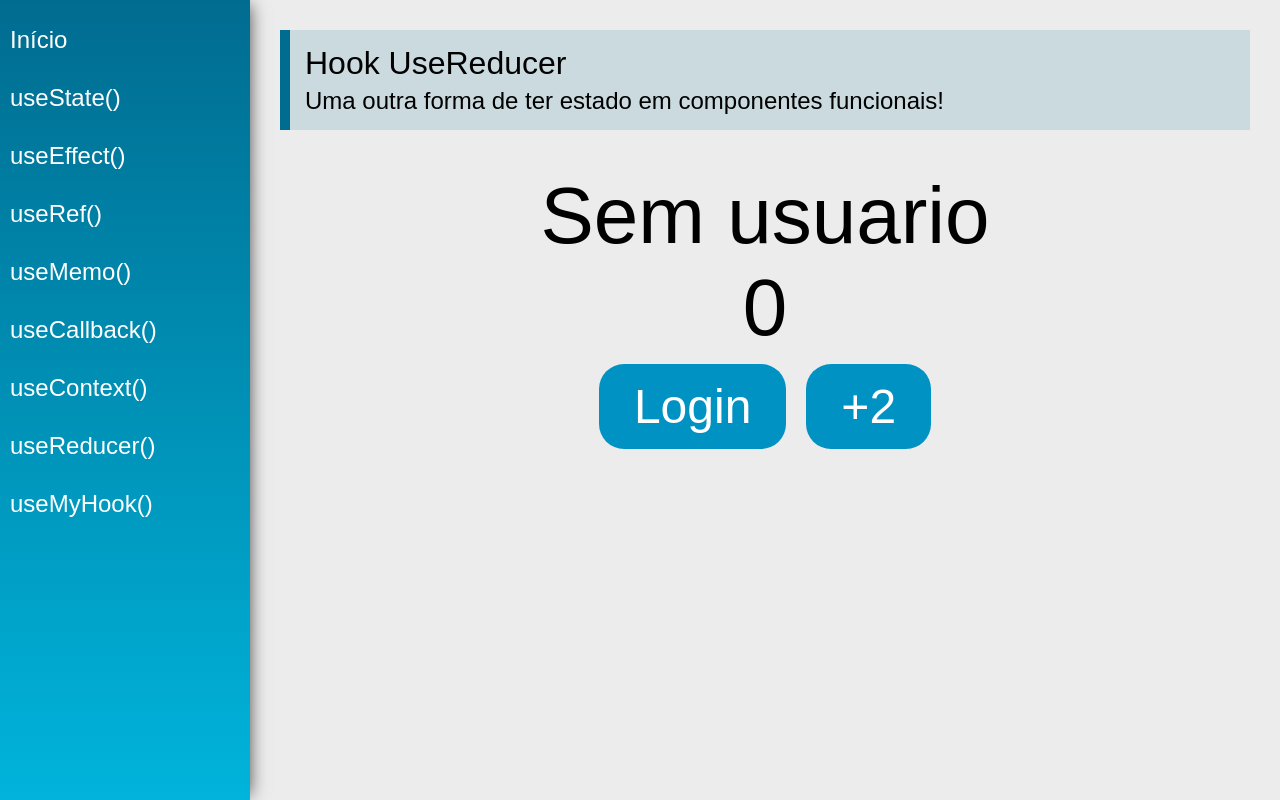
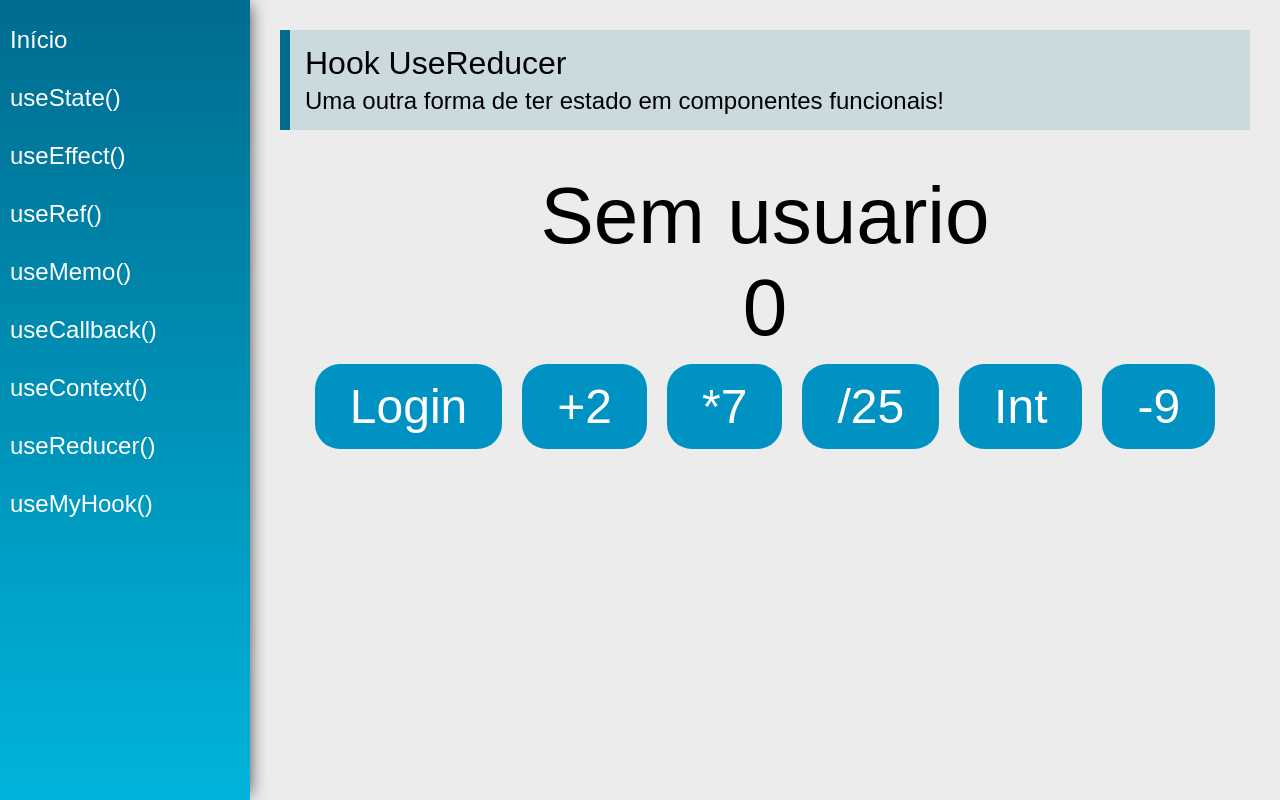
Before and after one commit to Miguel-Barros-Clear/react-hooks-project, a React (Create React App) app: page /useReducer in a window 1280 px wide. Built offline with nearby package versions, Linux system fonts and the light colour scheme.

Commit message:
perf: refactoring useReducer for more organization

```diff
--- /dev/null
+++ b/src/store/actions/index.js
@@ -0,0 +1,2 @@
+import { numberAdd2 } from "./number";
+import { login } from "./user";
--- /dev/null
+++ b/src/store/actions/number.js
@@ -0,0 +1,5 @@
+export function numberAdd2(dispatch) {
+    dispatch({
+        type: 'numberAdd2'
+    })
+}
--- /dev/null
+++ b/src/store/actions/user.js
@@ -0,0 +1,6 @@
+export function login(dispatch, name) {
+    dispatch({
+        type: "login",
+        payload: name
+    })
+}
--- /dev/null
+++ b/src/store/index.js
@@ -0,0 +1,13 @@
+import reducer from './reducers'
+
+const initialState = {
+    cart: [],
+    products: [],
+    user: null,
+    number: 0,
+};
+
+export {
+    initialState,
+    reducer,
+}
--- /dev/null
+++ b/src/store/reducers/index.js
@@ -0,0 +1,7 @@
+import numberReducer from "./number";
+import userReducer from "./user";
+
+export default function reducer(state, action) {
+    let newState = numberReducer(state, action)
+    return userReducer(newState, action)
+}
--- /dev/null
+++ b/src/store/reducers/number.js
@@ -0,0 +1,16 @@
+export default function numberReducer(state, action) {
+    switch (action.type) {
+        case "numberAdd2":
+            return { ...state, number: state.number + 2 };
+        case "numberMulti7":
+            return { ...state, number: state.number * 7 };
+        case "numberDiv25":
+            return { ...state, number: state.number / 25 };
+        case "numberInt":
+            return { ...state, number: parseInt(state.number) };
+        case "numberAddN":
+            return { ...state, number: state.number + action.payload };
+        default:
+            return state;
+    }
+}
--- /dev/null
+++ b/src/store/reducers/user.js
@@ -0,0 +1,8 @@
+export default function userReducer(state, action) {
+    switch (action.type) {
+        case "login":
+            return { ...state, user: { name: action.payload } };
+        default:
+            return state;
+    }
+}
--- a/src/views/examples/UseReducer.jsx
+++ b/src/views/examples/UseReducer.jsx
@@ -1,23 +1,9 @@
 import React, { useReducer } from "react";
 import PageTitle from "../../components/layout/PageTitle";
+import { initialState, reducer } from "../../store";
 
-const initialState = {
-  cart: [],
-  products: [],
-  user: null,
-  number: 0,
-};
-
-function reducer(state, action) {
-  switch (action.type) {
-    case "numberAdd2":
-      return { ...state, number: state.number + 2 };
-    case "login":
-      return { ...state, user: { name: action.payload } };
-    default:
-      return state;
-  }
-}
+import { numberAdd2 } from "../../store/actions/number";
+import { login } from "../../store/actions/user";
 
 const UseReducer = (props) => {
   const [state, dispatch] = useReducer(reducer, initialState);
@@ -36,17 +22,35 @@ const UseReducer = (props) => {
         )}
         <span className="text">{state.number}</span>
         <div>
-          <button
-            className="btn"
-            onClick={() => dispatch({ type: "login", payload: "Maria" })}
-          >
+          <button className="btn" onClick={() => login(dispatch, "Joao")}>
             Login
+          </button>
+          <button className="btn" onClick={() => numberAdd2(dispatch)}>
+            +2
           </button>
           <button
             className="btn"
-            onClick={() => dispatch({ type: "numberAdd2" })}
+            onClick={() => dispatch({ type: "numberMulti7" })}
           >
-            +2
+            *7
+          </button>
+          <button
+            className="btn"
+            onClick={() => dispatch({ type: "numberDiv25" })}
+          >
+            /25
+          </button>
+          <button
+            className="btn"
+            onClick={() => dispatch({ type: "numberInt" })}
+          >
+            Int
+          </button>
+          <button
+            className="btn"
+            onClick={() => dispatch({ type: "numberAddN", payload: -9 })}
+          >
+            -9
           </button>
         </div>
       </div>
```
